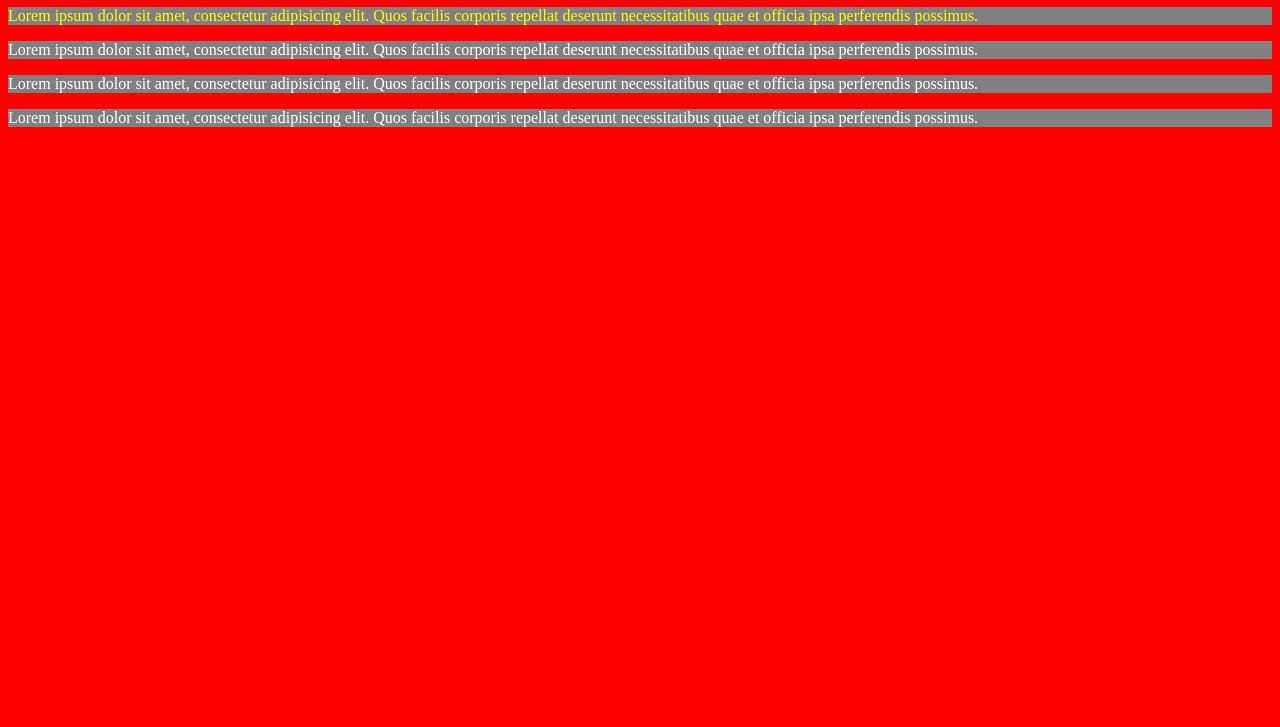
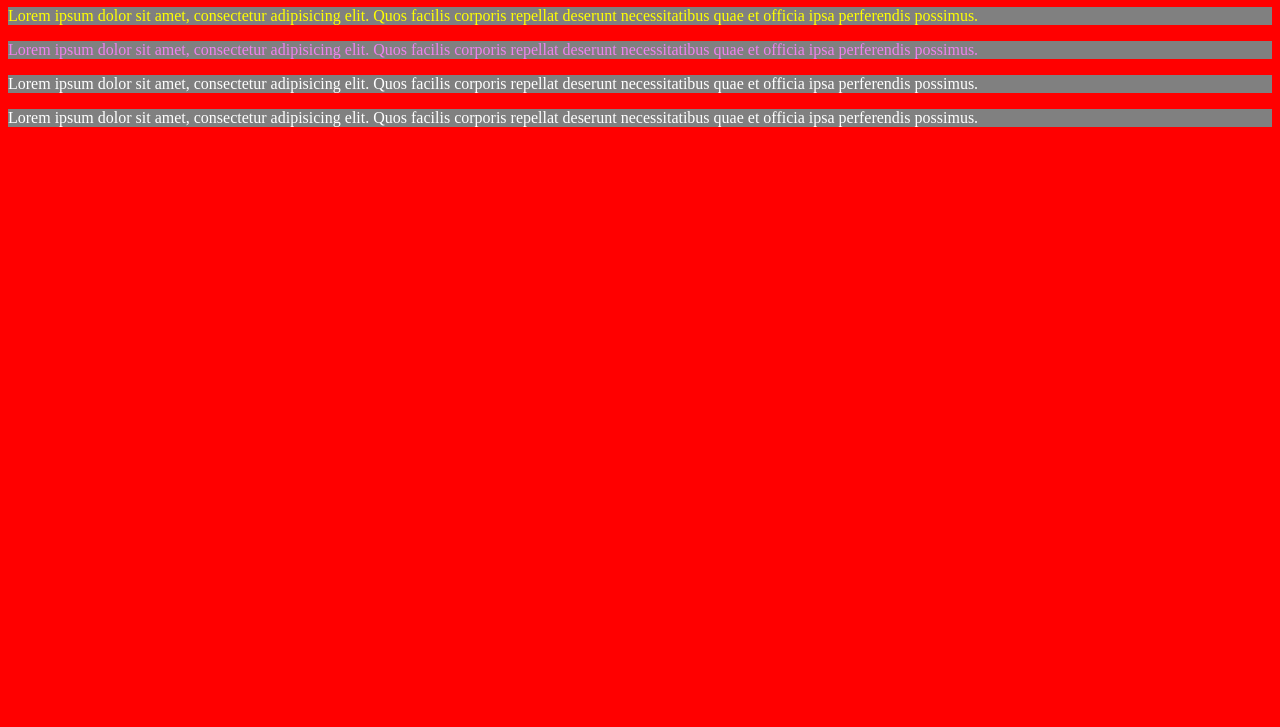
Before and after one commit to six0two/CSS, a plain HTML site: page index.html in a window 1280 px wide. Shown: the part 73-800 px from the top of the page. Drawn offline with Linux system fonts and the light colour scheme.

Commit message:
selektor po klasie

```diff
--- a/css/style.css
+++ b/css/style.css
@@ -1,14 +1,20 @@
-body
-{
+body{
+
     background-color: red;
 }
 
 p{
+
     background-color: gray;
     color: #fff;
 }
 
-#selektor-po-id
-{
+#selektor-po-id{
+
     color: yellow;
 }
+
+.selektor-po-klasie {
+
+    color: violet;
+}
--- a/index.html
+++ b/index.html
@@ -9,9 +9,9 @@
 <body>
     <h1>CSS - Podstawy</h1>
 
-    <p id="selektor-po-id">Lorem ipsum dolor sit amet, consectetur adipisicing elit. Quos facilis corporis repellat deserunt necessitatibus quae et officia ipsa perferendis possimus.</p>
+    <p id="selektor-po-id" class="selektor-po-klasie">Lorem ipsum dolor sit amet, consectetur adipisicing elit. Quos facilis corporis repellat deserunt necessitatibus quae et officia ipsa perferendis possimus.</p>
 
-    <p>Lorem ipsum dolor sit amet, consectetur adipisicing elit. Quos facilis corporis repellat deserunt necessitatibus quae et officia ipsa perferendis possimus.</p>
+    <p class="selektor-po-klasie">Lorem ipsum dolor sit amet, consectetur adipisicing elit. Quos facilis corporis repellat deserunt necessitatibus quae et officia ipsa perferendis possimus.</p>
 
     <p>Lorem ipsum dolor sit amet, consectetur adipisicing elit. Quos facilis corporis repellat deserunt necessitatibus quae et officia ipsa perferendis possimus.</p>
 
```
